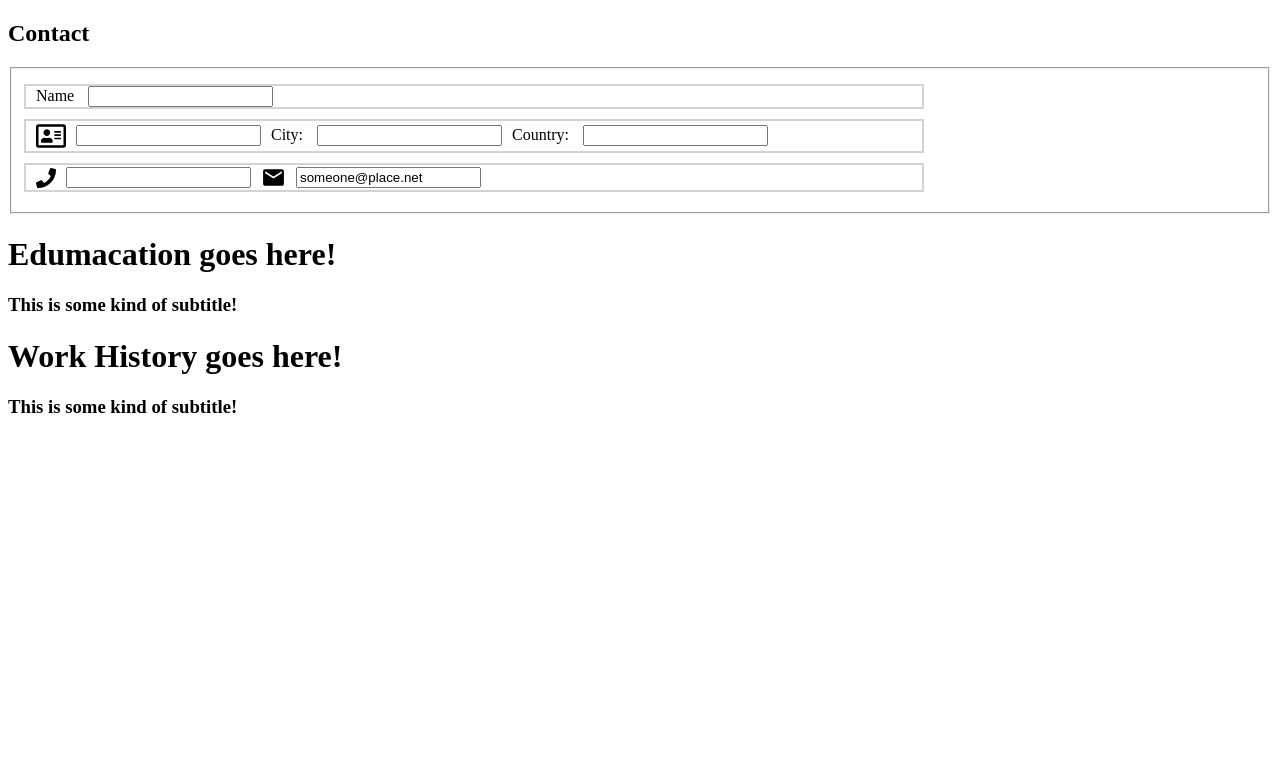
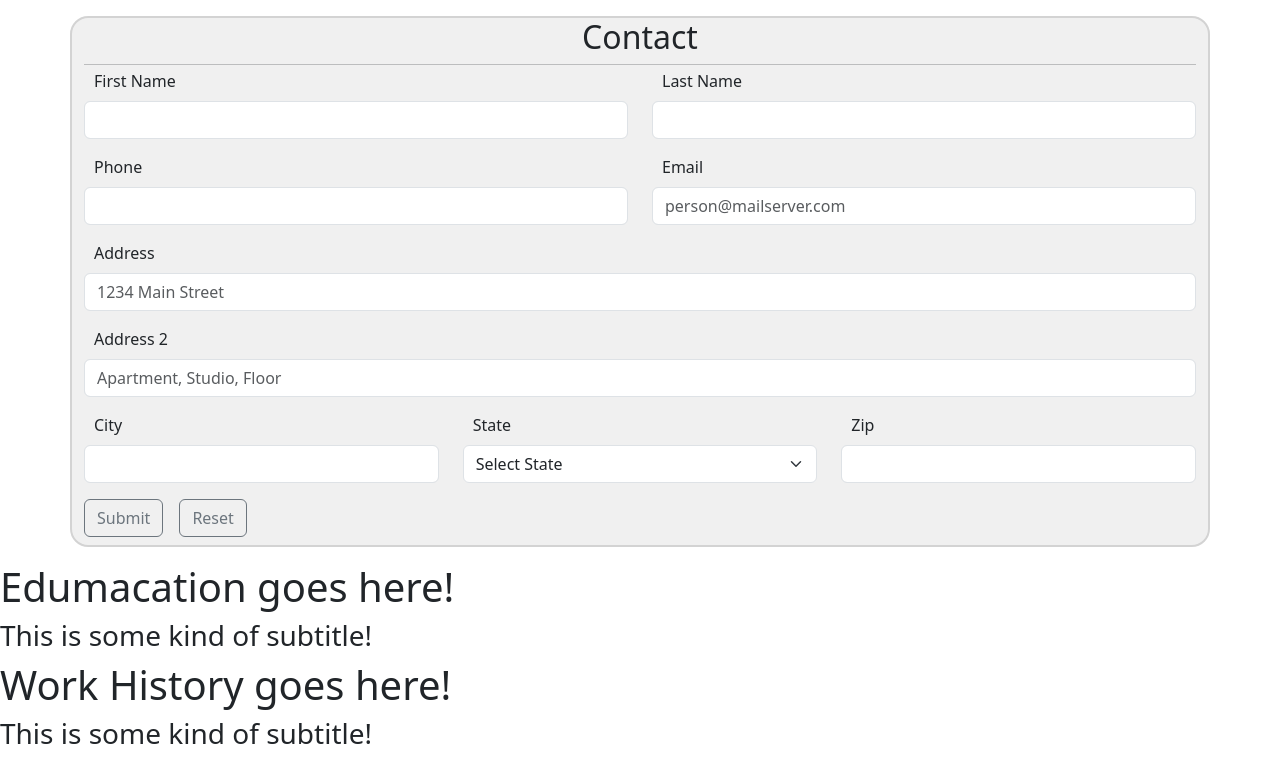
Before and after one commit to PiraTechnics/web-cv, a React (Create React App) app: page / in a window 1280 px wide. Shown: the top 782 px of the page. Built offline with nearby package versions, Linux system fonts and the light colour scheme.

Commit message:
Contact Form Functional

```diff
--- a/package.json
+++ b/package.json
@@ -6,10 +6,13 @@
     "@testing-library/jest-dom": "^5.16.5",
     "@testing-library/react": "^13.4.0",
     "@testing-library/user-event": "^13.5.0",
+    "bootstrap": "^5.3.0",
     "react": "^18.2.0",
+    "react-bootstrap": "^2.7.4",
     "react-dom": "^18.2.0",
     "react-icons": "^4.9.0",
     "react-scripts": "5.0.1",
+    "uniqid": "^5.4.0",
     "web-vitals": "^2.1.4"
   },
   "scripts": {
--- a/src/App.js
+++ b/src/App.js
@@ -2,10 +2,12 @@ import ContactInfo from "./components/ContactInfo";
 import EduInfo from "./components/EduInfo";
 import WorkInfo from "./components/WorkInfo";
 
+//Can pull stored data from localStorage here
+
 function App() {
   return (
     <div className="App">
-      <ContactInfo emailVal={"someone@place.net"} />
+      <ContactInfo />
       <EduInfo />
       <WorkInfo />
     </div>
--- a/src/components/ContactInfo.js
+++ b/src/components/ContactInfo.js
@@ -1,45 +1,191 @@
 import React, { Component } from "react";
-import { FaRegAddressCard, FaPhone } from "react-icons/fa";
-import { MdEmail } from "react-icons/md";
 import "../styles/style.css";
+import "bootstrap/dist/css/bootstrap.min.css";
+import Container from "react-bootstrap/Container";
+import Button from "react-bootstrap/Button";
+import Form from "react-bootstrap/Form";
+import Row from "react-bootstrap/Row";
+import Col from "react-bootstrap/Col";
 
 class ContactInfo extends Component {
+  constructor() {
+    super();
+
+    this.state = {
+      firstName: "",
+      lastName: "",
+      phone: "",
+      email: "",
+      addr1: "",
+      addr2: "",
+      city: "",
+      state: "",
+      zip: "",
+    };
+
+    this.handleChange.bind(this);
+    this.handleSubmit.bind(this);
+    this.handleReset.bind(this);
+  }
+
+  resetForm = () => {
+    this.setState({
+      firstName: "",
+      lastName: "",
+      phone: "",
+      email: "",
+      addr1: "",
+      addr2: "",
+      city: "",
+      state: "",
+      zip: "",
+    });
+  };
+
+  handleChange = (e) => {
+    this.setState({
+      [e.target.name]: e.target.value,
+    });
+  };
+
+  handleReset = (e) => {
+    e.preventDefault();
+    this.resetForm();
+  };
+
+  handleSubmit = (e) => {
+    e.preventDefault();
+    console.log(this.state);
+    //call the function/component to show the finished contact info here
+    this.resetForm();
+  };
+
   render() {
-    const { nameVal, addrVal, cityVal, countryVal, phoneVal, emailVal } =
-      this.props;
+    const {
+      firstName,
+      lastName,
+      phone,
+      email,
+      addr1,
+      addr2,
+      city,
+      usState,
+      zip,
+    } = this.state;
 
     return (
-      <div>
-        <h2>Contact</h2>
-        <fieldset>
-          <form>
-            <div className="inputGroup">
-              <label htmlFor="nameField">Name </label>
-              <input id="nameField" value={nameVal} type="text" />
-            </div>
-            <div className="inputGroup">
-              <label htmlFor="addrField">
-                <FaRegAddressCard className="react-icons" size={30} />
-              </label>
-              <input id="addrField" value={addrVal} type="text" />
-              <label htmlFor="cityField">City: </label>
-              <input id="cityField" value={cityVal} type="text" />
-              <label htmlFor="countryField">Country: </label>
-              <input id="countryField" value={countryVal} type="text" />
-            </div>
-            <div className="inputGroup">
-              <label htmlFor="phoneField">
-                <FaPhone className="react-icons" size={20} />
-              </label>
-              <input id="phoneField" value={phoneVal} type="text" />
-              <label htmlFor="emailField">
-                <MdEmail className="react-icons" size={25} />
-              </label>
-              <input id="emailField" value={emailVal} type="text" />
-            </div>
-          </form>
-        </fieldset>
-      </div>
+      <Container className="inputGroup my-3">
+        <h2 className="text-center">Contact</h2>
+        <hr className="solid my-1" />
+        <Form onSubmit={this.handleSubmit} onReset={this.handleReset}>
+          <Row className="mb-3">
+            <Form.Group as={Col} controlId="formFirstName">
+              <Form.Label>First Name</Form.Label>
+              <Form.Control
+                type="text"
+                name="firstName"
+                value={firstName}
+                onChange={this.handleChange}
+              />
+            </Form.Group>
+            <Form.Group as={Col} controlId="formLastName">
+              <Form.Label>Last Name</Form.Label>
+              <Form.Control
+                type="text"
+                name="lastName"
+                value={lastName}
+                onChange={this.handleChange}
+              />
+            </Form.Group>
+          </Row>
+          <Row>
+            <Form.Group as={Col} className="mb-3" controlId="formPhone">
+              <Form.Label>Phone</Form.Label>
+              <Form.Control
+                type="text"
+                name="phone"
+                value={phone}
+                onChange={this.handleChange}
+              />
+            </Form.Group>
+            <Form.Group as={Col} className="mb-3" controlId="formEmail">
+              <Form.Label>Email</Form.Label>
+              <Form.Control
+                type="text"
+                name="email"
+                value={email}
+                onChange={this.handleChange}
+                placeholder="person@mailserver.com"
+              />
+            </Form.Group>
+          </Row>
+          <Row>
+            <Form.Group className="mb-3" controlId="formAddress1">
+              <Form.Label>Address</Form.Label>
+              <Form.Control
+                type="text"
+                name="addr1"
+                value={addr1}
+                onChange={this.handleChange}
+                placeholder="1234 Main Street"
+              />
+            </Form.Group>
+          </Row>
+          <Row>
+            <Form.Group className="mb-3" controlId="formAddress2">
+              <Form.Label>Address 2</Form.Label>
+              <Form.Control
+                type="text"
+                name="addr2"
+                value={addr2}
+                onChange={this.handleChange}
+                placeholder="Apartment, Studio, Floor"
+              />
+            </Form.Group>
+          </Row>
+          <Row>
+            <Form.Group as={Col} className="mb-3" controlId="formCity">
+              <Form.Label>City</Form.Label>
+              <Form.Control
+                type="text"
+                name="city"
+                value={city}
+                onChange={this.handleChange}
+              />
+            </Form.Group>
+            <Form.Group as={Col} className="mb-3" controlId="formState">
+              <Form.Label>State</Form.Label>
+              <Form.Select
+                aria-label="Select State"
+                name="usState"
+                value={usState}
+                onChange={this.handleChange}
+              >
+                <option>Select State</option>
+                <option value="California">California</option>
+                <option value="Colorado">Colorado</option>
+              </Form.Select>
+            </Form.Group>
+            <Form.Group as={Col} className="mb-3" controlId="formZip">
+              <Form.Label>Zip</Form.Label>
+              <Form.Control
+                type="text"
+                name="zip"
+                value={zip}
+                onChange={this.handleChange}
+              />
+            </Form.Group>
+          </Row>
+          <div className="mb-2">
+            <Button className="me-3" variant="outline-secondary" type="submit">
+              Submit
+            </Button>
+            <Button className="me-3" variant="outline-secondary" type="reset">
+              Reset
+            </Button>
+          </div>
+        </Form>
+      </Container>
     );
   }
 }
--- a/src/components/EduInfo.js
+++ b/src/components/EduInfo.js
@@ -1,10 +1,6 @@
 import React, { Component } from "react";
 
 class EduInfo extends Component {
-  constructor(props) {
-    super(props);
-  }
-
   render() {
     return (
       <div>
--- a/src/styles/style.css
+++ b/src/styles/style.css
@@ -1,7 +1,7 @@
 .inputGroup {
-    max-width: 70vw;
-    margin: 10px 0px;
-    border: 2px solid lightgray;
+    border: 2px solid lightgrey;
+    border-radius: 2ch;
+    background-color: rgb(240, 240, 240);
 }
 
 label {
```
Also changed, not shown: 1 other file (tests, documents, lock files or other folders).
